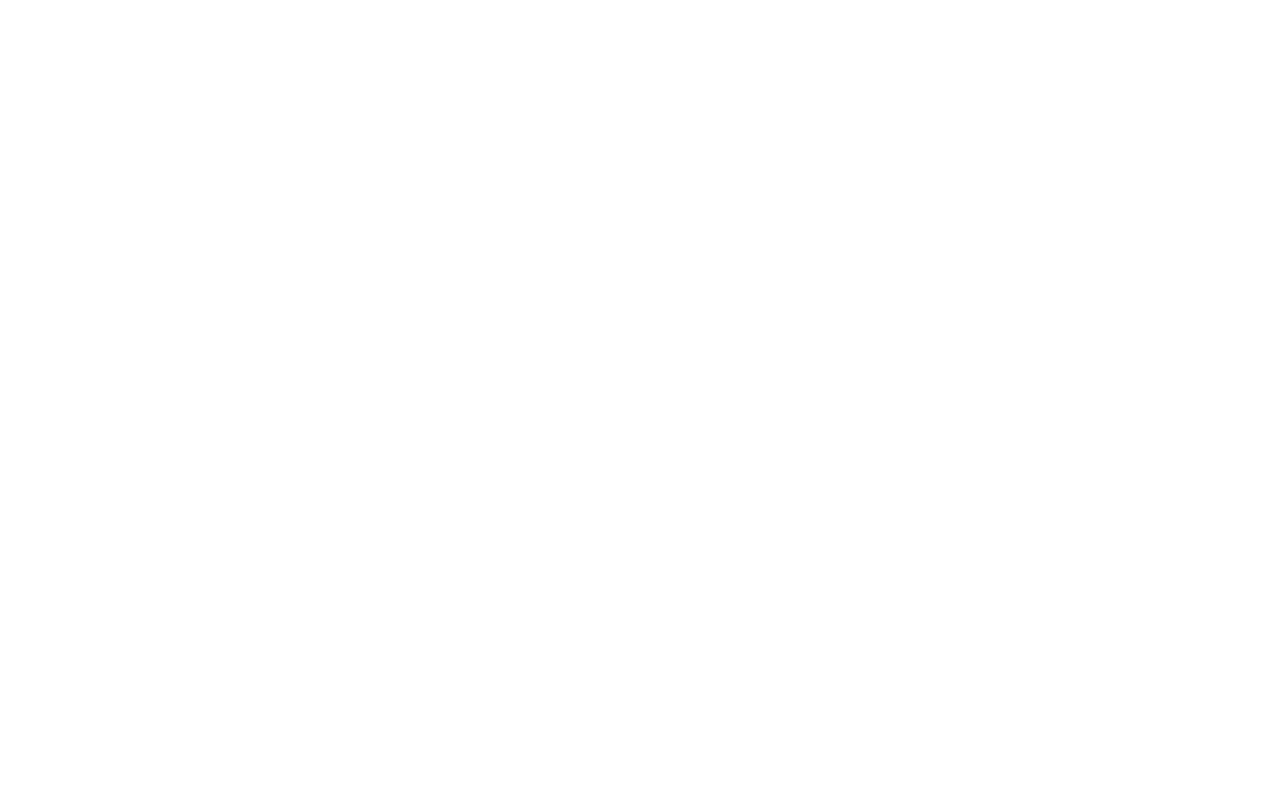
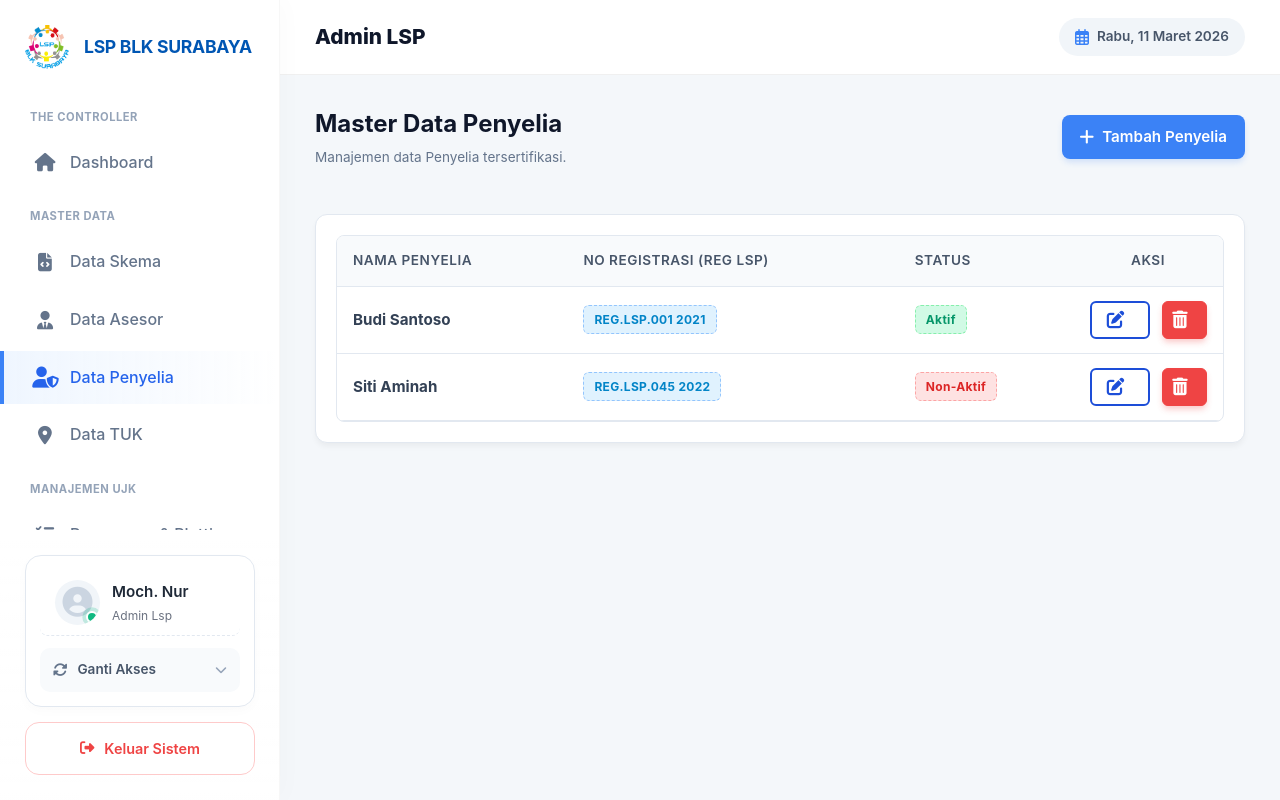
Before and after one commit to rafli-sy/FrontEnd-LSP-SBY, a React (Vite) app: page /admin-lsp/penyelia in a window 1280 px wide. Before the commit this address had no page. Built offline with nearby package versions, Linux system fonts and the light colour scheme.

Commit message:
Menambahkan sidebar Data Penyelia pada page admin lsp

```diff
--- a/src/App.jsx
+++ b/src/App.jsx
@@ -11,6 +11,7 @@
 import DashboardAsesor from './pages/dashboard/DashboardAsesor';
 import MasterDataSkema from './pages/master/skema/MasterDataSkema';
 import MasterDataAsesor from './pages/master/asesor/MasterDataAsesor';
+import MasterDataPenyelia from './pages/master/penyelia/MasterDataPenyelia'; // TAMBAHAN IMPORT
 import ManajemenAkun from './pages/manajemen-akun/ManajemenAkun';
 import ManajemenAkunAsesor from './pages/dashboard/asesor/ManajemenAkunAsesor';
 import DataTUK from './pages/master/tuk/DataTUK';
@@ -37,6 +38,7 @@
           <Route path="/admin-lsp" element={<DashboardAdminLSP />} />
           <Route path="/admin-lsp/skema" element={<MasterDataSkema />} />
           <Route path="/admin-lsp/asesor" element={<MasterDataAsesor />} />
+          <Route path="/admin-lsp/penyelia" element={<MasterDataPenyelia />} /> {/* TAMBAHAN ROUTE */}
           <Route path="/admin-lsp/tuk" element={<DataTUK />} />
           <Route path="/admin-lsp/penugasan" element={<PenugasanPage />} />
           <Route path="/admin-lsp/buku-induk" element={<BukuIndukPage />} />
--- a/src/components/Layout.jsx
+++ b/src/components/Layout.jsx
@@ -111,12 +111,11 @@
                   <p className="menu-label">Master Data</p>
                   <Link to="/admin-lsp/skema" className={getActiveClass('/admin-lsp/skema')}><i className="fas fa-file-code"></i> Data Skema</Link>
                   <Link to="/admin-lsp/asesor" className={getActiveClass('/admin-lsp/asesor')}><i className="fas fa-user-tie"></i> Data Asesor</Link>
-                <Link to="/admin-lsp/tuk" className={getActiveClass('/admin-lsp/tuk')}><i className="fas fa-map-marker-alt"></i> Penyelia & TUK</Link>
+                  <Link to="/admin-lsp/penyelia" className={getActiveClass('/admin-lsp/penyelia')}><i className="fas fa-user-shield"></i> Data Penyelia</Link>
+                  <Link to="/admin-lsp/tuk" className={getActiveClass('/admin-lsp/tuk')}><i className="fas fa-map-marker-alt"></i> Data TUK</Link>
                   <p className="menu-label">Manajemen UJK</p>
-                {/* Teks disesuaikan menjadi Penugasan Asesor */}
                   <Link to="/admin-lsp/penugasan" className={getActiveClass('/admin-lsp/penugasan')}><i className="fas fa-tasks"></i> Penugasan Asesor</Link>
                   <Link to="/admin-lsp/buku-induk" className={getActiveClass('/admin-lsp/buku-induk')}><i className="fas fa-book"></i> Buku Induk</Link>
-                {/* FITUR BARU: Verifikasi Sertifikat */}
                   <Link to="/admin-lsp/verifikasi-sertifikat" className={getActiveClass('/admin-lsp/verifikasi-sertifikat')}><i className="fas fa-certificate"></i> Verifikasi Sertifikat</Link>
                   <Link to="/admin-lsp/profil" className={getActiveClass('/admin-lsp/profil')}><i className="fas fa-user-edit"></i> Profil</Link>
                 </>
--- a/src/components/layout/Sidebar.jsx
+++ b/src/components/layout/Sidebar.jsx
@@ -123,13 +123,27 @@
             {currentPath.startsWith('/admin-lsp') && primaryRole !== 'super-admin' && (
               <>
                 <p className="menu-label">The Controller</p>
-                <Link to="/admin-lsp" className={getActiveClass('/admin-lsp')} onClick={handleMenuClick}><i className="fas fa-home"></i> Dashboard </Link>
+                <Link to="/admin-lsp" className={getActiveClass('/admin-lsp')} onClick={handleMenuClick}>
+                  <i className="fas fa-home"></i> Dashboard
+                </Link>
+
                 <p className="menu-label">Master Data</p>
-                <Link to="/admin-lsp/skema" className={getActiveClass('/admin-lsp/skema')} onClick={handleMenuClick}><i className="fas fa-file-code"></i> Data Skema</Link>
-                <Link to="/admin-lsp/asesor" className={getActiveClass('/admin-lsp/asesor')} onClick={handleMenuClick}><i className="fas fa-user-tie"></i> Data Asesor</Link>
-                <Link to="/admin-lsp/tuk" className={getActiveClass('/admin-lsp/tuk')} onClick={handleMenuClick}><i className="fas fa-map-marker-alt"></i> Data TUK</Link>
+                <Link to="/admin-lsp/skema" className={getActiveClass('/admin-lsp/skema')} onClick={handleMenuClick}>
+                  <i className="fas fa-file-code"></i> Data Skema
+                </Link>
+                <Link to="/admin-lsp/asesor" className={getActiveClass('/admin-lsp/asesor')} onClick={handleMenuClick}>
+                  <i className="fas fa-user-tie"></i> Data Asesor
+                </Link>
+                <Link to="/admin-lsp/penyelia" className={getActiveClass('/admin-lsp/penyelia')} onClick={handleMenuClick}>
+                  <i className="fas fa-user-shield"></i> Data Penyelia
+                </Link>
+                <Link to="/admin-lsp/tuk" className={getActiveClass('/admin-lsp/tuk')} onClick={handleMenuClick}>
+                  <i className="fas fa-map-marker-alt"></i> Data TUK
+                </Link>
                 <p className="menu-label">Manajemen UJK</p>
-                <Link to="/admin-lsp/penugasan" className={getActiveClass('/admin-lsp/penugasan')} onClick={handleMenuClick}><i className="fas fa-tasks"></i> Penugasan & Plotting</Link>
+                <Link to="/admin-lsp/penugasan" className={getActiveClass('/admin-lsp/penugasan')} onClick={handleMenuClick}>
+                  <i className="fas fa-tasks"></i> Penugasan & Plotting
+                </Link>
               </>
             )}
             {currentPath.startsWith('/staff-lsp') && primaryRole !== 'super-admin' && (
--- /dev/null
+++ b/src/pages/master/penyelia/MasterDataPenyelia.css
@@ -0,0 +1,106 @@
+.dashboard-content {
+  display: flex;
+  flex-direction: column;
+  gap: 20px;
+}
+.dashboard-card {
+  background: #fff;
+  border-radius: 12px;
+  padding: 20px;
+  border: 1px solid #e2e8f0;
+}
+.table-responsive {
+  overflow-x: auto;
+  border: 1px solid #e2e8f0;
+  border-radius: 8px;
+}
+
+.admin-table {
+  width: 100%;
+  border-collapse: collapse;
+  min-width: 900px;
+}
+.admin-table th,
+.admin-table td {
+  padding: 14px 16px;
+  border-bottom: 1px solid #e2e8f0;
+  font-size: 0.95rem;
+  vertical-align: middle;
+}
+.admin-table th {
+  background: #f8fafc;
+  color: #475569;
+  font-weight: 700;
+  font-size: 0.8rem;
+  text-transform: uppercase;
+  letter-spacing: 0.5px;
+}
+.admin-table tbody tr {
+  transition: background-color 0.2s;
+}
+.admin-table tbody tr:hover {
+  background-color: #f1f5f9;
+}
+
+.text-muted {
+  color: #64748b;
+  font-size: 0.85rem;
+  margin-top: 4px;
+}
+
+/* Badge Styling */
+.badge {
+  padding: 6px 12px;
+  border-radius: 6px;
+  font-size: 0.85rem;
+  font-weight: 700;
+  display: inline-block;
+}
+.badge.info {
+  background-color: #eff6ff;
+  color: #2563eb;
+  border: 1px dashed #93c5fd;
+}
+.badge.success {
+  background-color: #f0fdf4;
+  color: #16a34a;
+  border: 1px dashed #86efac;
+}
+.badge.danger {
+  background-color: #fef2f2;
+  color: #dc2626;
+  border: 1px dashed #fca5a5;
+}
+
+/* Input Modal Penyelia */
+.form-group {
+  margin-bottom: 15px;
+}
+.form-group label {
+  display: block;
+  font-size: 0.85rem;
+  font-weight: 600;
+  color: #475569;
+  margin-bottom: 8px;
+}
+.form-input,
+.form-select {
+  width: 100%;
+  padding: 12px 14px;
+  border: 1px solid #cbd5e1;
+  border-radius: 8px;
+  font-size: 0.95rem;
+  outline: none;
+  box-sizing: border-box;
+  background-color: #ffffff;
+  color: #0f172a;
+  transition: border-color 0.2s, box-shadow 0.2s;
+}
+.form-input:focus,
+.form-select:focus {
+  border-color: #3b82f6;
+  box-shadow: 0 0 0 3px rgba(59, 130, 246, 0.15);
+}
+.form-input::placeholder {
+  color: #94a3b8;
+}
--- /dev/null
+++ b/src/pages/master/penyelia/MasterDataPenyelia.jsx
@@ -0,0 +1,207 @@
+import React, { useState, useRef } from 'react';
+import Button from '../../../components/ui/Button';
+import AlertPopup from '../../../components/ui/AlertPopup';
+import './MasterDataPenyelia.css';
+
+const MasterDataPenyelia = () => {
+  const [alert, setAlert] = useState(null);
+  const [showModal, setShowModal] = useState(false);
+  const [isEditing, setIsEditing] = useState(false);
+  const alertTimer = useRef(null);
+
+  // State untuk menyimpan list penyelia
+  const [penyeliaList, setPenyeliaList] = useState([
+    { id: 1, nama: 'Budi Santoso', noReg: 'REG.LSP.001 2021', status: 'Aktif' },
+    { id: 2, nama: 'Siti Aminah', noReg: 'REG.LSP.045 2022', status: 'Non-Aktif' }
+  ]);
+
+  // State untuk form input (Tambah & Edit)
+  const [formData, setFormData] = useState({
+    id: null,
+    nama: '',
+    noReg: '',
+    status: 'Aktif'
+  });
+
+  const closeAlert = () => {
+    setAlert(null);
+    if (alertTimer.current) clearTimeout(alertTimer.current);
+  };
+
+  const showSuccess = (title, text) => {
+    setAlert({ type: 'success', title, text, onCancel: closeAlert });
+    if (alertTimer.current) clearTimeout(alertTimer.current);
+    alertTimer.current = setTimeout(() => closeAlert(), 2500);
+  };
+
+  // Fungsi menangani perubahan input pada form
+  const handleInputChange = (e) => {
+    const { name, value } = e.target;
+    setFormData((prev) => ({
+      ...prev,
+      [name]: value
+    }));
+  };
+
+  // Buka modal untuk Tambah Data
+  const handleBukaTambah = () => {
+    setFormData({ id: null, nama: '', noReg: '', status: 'Aktif' });
+    setIsEditing(false);
+    setShowModal(true);
+  };
+
+  // Buka modal untuk Edit Data
+  const handleBukaEdit = (penyelia) => {
+    setFormData(penyelia);
+    setIsEditing(true);
+    setShowModal(true);
+  };
+
+  // Fungsi Hapus
+  const handleHapus = (id) => {
+    setAlert({
+      type: 'delete',
+      title: 'Hapus Data Penyelia?',
+      text: 'Data penyelia yang terhapus tidak dapat dipulihkan.',
+      onConfirm: () => {
+        setPenyeliaList(penyeliaList.filter(p => p.id !== id));
+        showSuccess('Dihapus!', 'Data Penyelia berhasil dihapus dari sistem.');
+      },
+      onCancel: closeAlert
+    });
+  };
+
+  // Fungsi Simpan (Menangani Tambah Baru & Simpan Edit)
+  const handleSimpan = (e) => {
+    e.preventDefault();
+    const actionTitle = isEditing ? 'Simpan Perubahan?' : 'Simpan Penyelia Baru?';
+    const actionText = isEditing ? 'Data penyelia akan diperbarui.' : 'Pastikan Nomor Registrasi LSP sudah sesuai.';
+
+    setAlert({
+      type: 'save',
+      title: actionTitle,
+      text: actionText,
+      onConfirm: () => {
+        if (isEditing) {
+          // Update data yang ada
+          setPenyeliaList(penyeliaList.map(p => (p.id === formData.id ? formData : p)));
+          showSuccess('Diperbarui!', 'Data Penyelia berhasil diperbarui.');
+        } else {
+          // Tambah data baru
+          const newId = penyeliaList.length > 0 ? Math.max(...penyeliaList.map(p => p.id)) + 1 : 1;
+          setPenyeliaList([...penyeliaList, { ...formData, id: newId }]);
+          showSuccess('Tersimpan!', 'Penyelia berhasil ditambahkan ke dalam Master Data.');
+        }
+        setShowModal(false);
+      },
+      onCancel: closeAlert
+    });
+  };
+
+  return (
+    <div className="dashboard-content fade-in-content">
+      <div style={{ display: 'flex', justifyContent: 'space-between', alignItems: 'center', marginBottom: '25px' }}>
+        <div>
+          <h2 style={{ margin: 0, color: '#0f172a' }}>Master Data Penyelia</h2>
+          <p className="text-muted">Manajemen data Penyelia tersertifikasi.</p>
+        </div>
+        <Button variant="primary" icon="plus" onClick={handleBukaTambah}>Tambah Penyelia</Button>
+      </div>
+
+      <div className="dashboard-card">
+        <div className="table-responsive">
+          <table className="admin-table">
+            <thead>
+              <tr>
+                <th>Nama Penyelia</th>
+                <th>No Registrasi (REG LSP)</th>
+                <th>Status</th>
+                <th>Aksi</th>
+              </tr>
+            </thead>
+            <tbody>
+              {penyeliaList.map((penyelia) => (
+                <tr key={penyelia.id}>
+                  <td><strong>{penyelia.nama}</strong></td>
+                  <td><span className="badge info">{penyelia.noReg}</span></td>
+                  <td>
+                    <span className={`badge ${penyelia.status === 'Aktif' ? 'success' : 'danger'}`}>
+                      {penyelia.status}
+                    </span>
+                  </td>
+                  <td>
+                    <div style={{ display: 'flex', gap: '8px' }}>
+                      <Button variant="warning" size="sm" icon="edit" onClick={() => handleBukaEdit(penyelia)}>Edit</Button>
+                      <Button variant="danger" size="sm" icon="trash-alt" onClick={() => handleHapus(penyelia.id)}>Hapus</Button>
+                    </div>
+                  </td>
+                </tr>
+              ))}
+              {penyeliaList.length === 0 && (
+                <tr>
+                  <td colSpan="4" style={{ textAlign: 'center', padding: '20px', color: '#64748b' }}>
+                    Belum ada data penyelia.
+                  </td>
+                </tr>
+              )}
+            </tbody>
+          </table>
+        </div>
+      </div>
+
+      {showModal && (
+        <div className="modal-overlay">
+          <div className="modal-content">
+            <h3>{isEditing ? 'Edit Data Penyelia' : 'Tambah Penyelia Baru'}</h3>
+            <form onSubmit={handleSimpan}>
+               <div className="form-group">
+                 <label>Nama Lengkap</label>
+                 <input
+                   type="text"
+                   name="nama"
+                   className="form-input"
+                   value={formData.nama}
+                   onChange={handleInputChange}
+                   required
+                 />
+               </div>
+               <div className="form-group">
+                 <label>No. Registrasi (REG LSP)</label>
+                 <input
+                   type="text"
+                   name="noReg"
+                   className="form-input"
+                   placeholder="REG.LSP.XXXXX"
+                   value={formData.noReg}
+                   onChange={handleInputChange}
+                   required
+                 />
+               </div>
+               <div className="form-group">
+                 <label>Status Penyelia</label>
+                 <select
+                   name="status"
+                   className="form-select"
+                   value={formData.status}
+                   onChange={handleInputChange}
+                 >
+                   <option value="Aktif">Aktif</option>
+                   <option value="Non-Aktif">Non-Aktif</option>
+                 </select>
+               </div>
+               <div style={{ display: 'flex', gap: '10px', marginTop: '20px' }}>
+                 <Button variant="secondary" isFullWidth onClick={() => setShowModal(false)}>Batal</Button>
+                 <Button type="submit" variant="primary" isFullWidth icon="save">
+                   {isEditing ? 'Simpan Perubahan' : 'Simpan Data'}
+                 </Button>
+               </div>
+            </form>
+          </div>
+        </div>
+      )}
+      <AlertPopup {...alert} />
+    </div>
+  );
+};
+
+export default MasterDataPenyelia;
```
Lines whose indentation alone changed are shown as unchanged.
